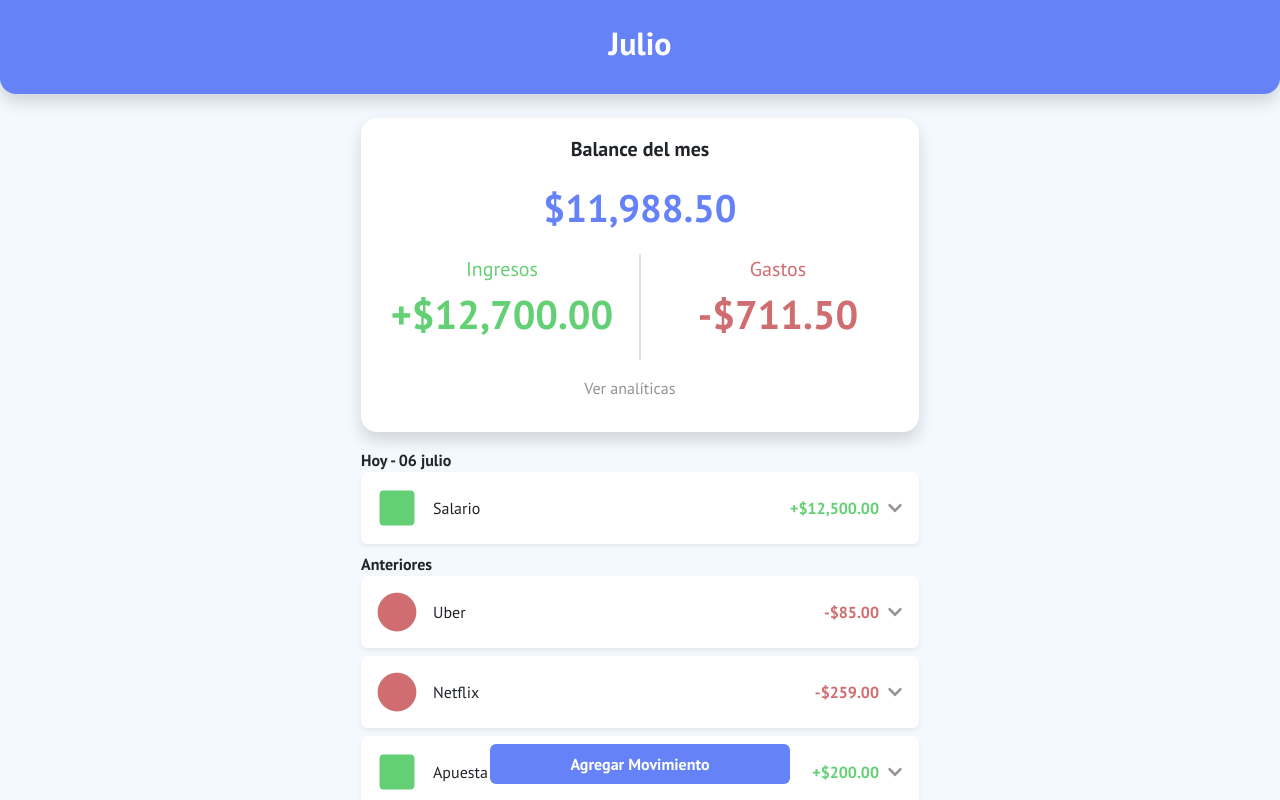
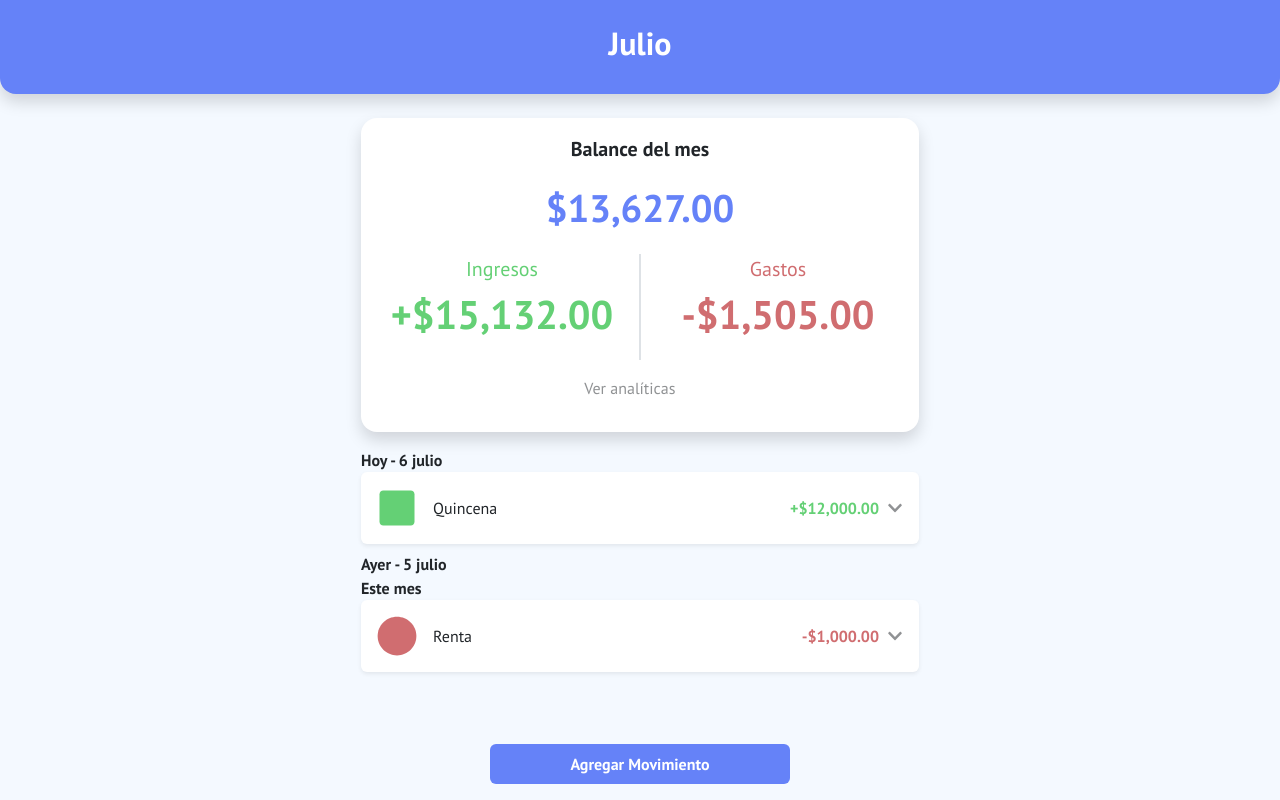
Before and after one commit to DavidXploidz/Disrupcion_Reto, a React (Vite) app: page / in a window 1280 px wide. Both pictures are taken after a click on the element "Ver analíticas". Shown: the top 800 px of the page. Built offline with nearby package versions, Linux system fonts and the light colour scheme; data requests are answered from the project's data file; some icons are missing.

Commit message:
listado por dias ajustado

```diff
--- a/db.json
+++ b/db.json
@@ -1,53 +1,68 @@
 {
   "movimientos": [
     {
-      "concepto": "Salario",
-      "cantidad": "12500",
+      "concepto": "Quincena",
+      "cantidad": "12000",
       "tipo": "ingreso",
-      "fecha": "06 julio",
+      "fecha": "07 julio",
+      "dia": 6,
       "id": 1
     },
     {
       "concepto": "Uber",
-      "cantidad": "85",
+      "cantidad": "45",
       "tipo": "gasto",
       "fecha": "07 julio",
+      "dia": 4,
       "id": 2
     },
     {
-      "concepto": "Netflix",
-      "cantidad": "259",
+      "concepto": "Agua",
+      "cantidad": "160",
       "tipo": "gasto",
-      "fecha": "08 julio",
+      "fecha": "07 julio",
+      "dia": 7,
       "id": 3
     },
     {
-      "concepto": "Apuesta",
-      "cantidad": "200",
-      "tipo": "ingreso",
+      "concepto": "Super",
+      "cantidad": "300",
+      "tipo": "gasto",
       "fecha": "07 julio",
+      "dia": 7,
       "id": 4
     },
     {
-      "concepto": "Chocolate",
-      "cantidad": "11.50",
-      "tipo": "gasto",
+      "concepto": "Juegos",
+      "cantidad": "100",
+      "tipo": "ingreso",
       "fecha": "07 julio",
+      "dia": 7,
       "id": 5
     },
     {
-      "concepto": "Taxi",
-      "cantidad": "323",
+      "concepto": "Renta",
+      "cantidad": "1000",
       "tipo": "gasto",
-      "fecha": "07 julio",
+      "fecha": "julio",
+      "dia": 1,
       "id": 6
     },
     {
-      "concepto": "Taxi",
-      "cantidad": "33",
-      "tipo": "gasto",
-      "fecha": "07 julio",
+      "concepto": "PAGO",
+      "cantidad": "3000",
+      "tipo": "ingreso",
+      "fecha": "julio",
+      "dia": 7,
       "id": 7
+    },
+    {
+      "concepto": "PAgo",
+      "cantidad": "32",
+      "tipo": "ingreso",
+      "fecha": "julio",
+      "dia": 7,
+      "id": 8
     }
   ]
 }
--- a/src/components/Balance.jsx
+++ b/src/components/Balance.jsx
@@ -33,7 +33,7 @@ export default function Balance() {
                 <p className='fs-1 fw-bold'>-{formatearDinero(gastos)}</p>
             </div>
         </div>
-        <p onClick={() => {handleClickAnaliticas(), handleClickMostrar()}} className='mt-3 text-center text-body-tertiary fw-light'>Ver analíticas {active ? <FaAngleDown /> : <FaAngleUp /> } </p>
+        <p onClick={() => {handleClickAnaliticas(), handleClickMostrar()}} className='mt-3 text-center text-body-tertiary fw-light'>Ver analíticas {active ? <FaAngleUp /> : <FaAngleDown /> } </p>
     </div>
   )
 }
--- a/src/components/Listado.jsx
+++ b/src/components/Listado.jsx
@@ -6,24 +6,32 @@ export default function Listado() {
 
     const { movimientos } = useApp();
 
-    const movimientos_hoy = movimientos.filter(mov => mov.fecha === obtenerFecha());
-    const movimientos_antes = movimientos.filter(mov => mov.fecha !== obtenerFecha());
+    const currentDay = new Date().getDate();
+
+    const movimientos_hoy = movimientos.filter(mov => mov.dia === currentDay);
+    const movimientos_ayer = movimientos.filter(mov => mov.dia === currentDay - 1 );
+    const movimientos_mes = movimientos.filter(mov => mov.dia < currentDay - 2);
 
   return (
-    <div className="mt-3 p-0 col-lg-6 mx-auto">
-        <p className="fw-bold mb-0">Hoy - { obtenerFecha()}</p>
+    <div className="mt-3 mb-5 p-0 col-lg-6 mx-auto">
+        <p className="fw-bold mb-0">Hoy - {currentDay} {obtenerFecha()}</p>
         {movimientos_hoy.map(movimiento => {
             return(
                 <Movimiento key={movimiento.id} movimiento={movimiento} />
             )
         })}
-        <p className="fw-bold mb-0">Anteriores</p>
-        {movimientos_antes.map(movimiento => {
+        <p className="fw-bold mb-0">Ayer - {currentDay - 1} {obtenerFecha()}</p>
+        {movimientos_ayer.map(movimiento => {
             return(
                 <Movimiento key={movimiento.id} movimiento={movimiento} />
             )
         })}
-
+        <p className="fw-bold mb-0">Este mes</p>
+        {movimientos_mes.map(movimiento => {
+            return(
+                <Movimiento key={movimiento.id} movimiento={movimiento} />
+            )
+        })}
     </div>
   )
 }
--- a/src/components/ModalMovimientos.jsx
+++ b/src/components/ModalMovimientos.jsx
@@ -32,12 +32,14 @@ export default function ModalMovimientos() {
 
     const handleSubmit = async (e) => {
         e.preventDefault();
+        const day = new Date().getDate();
 
         const nuevoMovimiento = {
             concepto: conceptoRef.current.value,
             cantidad: cantidadRef.current.value,
             tipo: opcion,
             fecha: fechaActual(),
+            dia: day,
         };
         setMovimiento(nuevoMovimiento);
 
--- a/src/helpers/obtenerFecha.js
+++ b/src/helpers/obtenerFecha.js
@@ -3,7 +3,7 @@ import { es } from 'date-fns/locale';
 // Funcion para obtener la fecha formateada
 const fechaActual = () => {
     const fechaActual = new Date();
-    const fechaFormateada = format(fechaActual, 'dd MMMM', {locale: es}); // Utilizamos el formato 'dd MMMM' para obtener el día y el mes en formato '01 enero'
+    const fechaFormateada = format(fechaActual, 'MMMM', {locale: es}); // Utilizamos el formato 'dd MMMM' para obtener el día y el mes en formato '01 enero'
 
     return fechaFormateada;
 }
```
